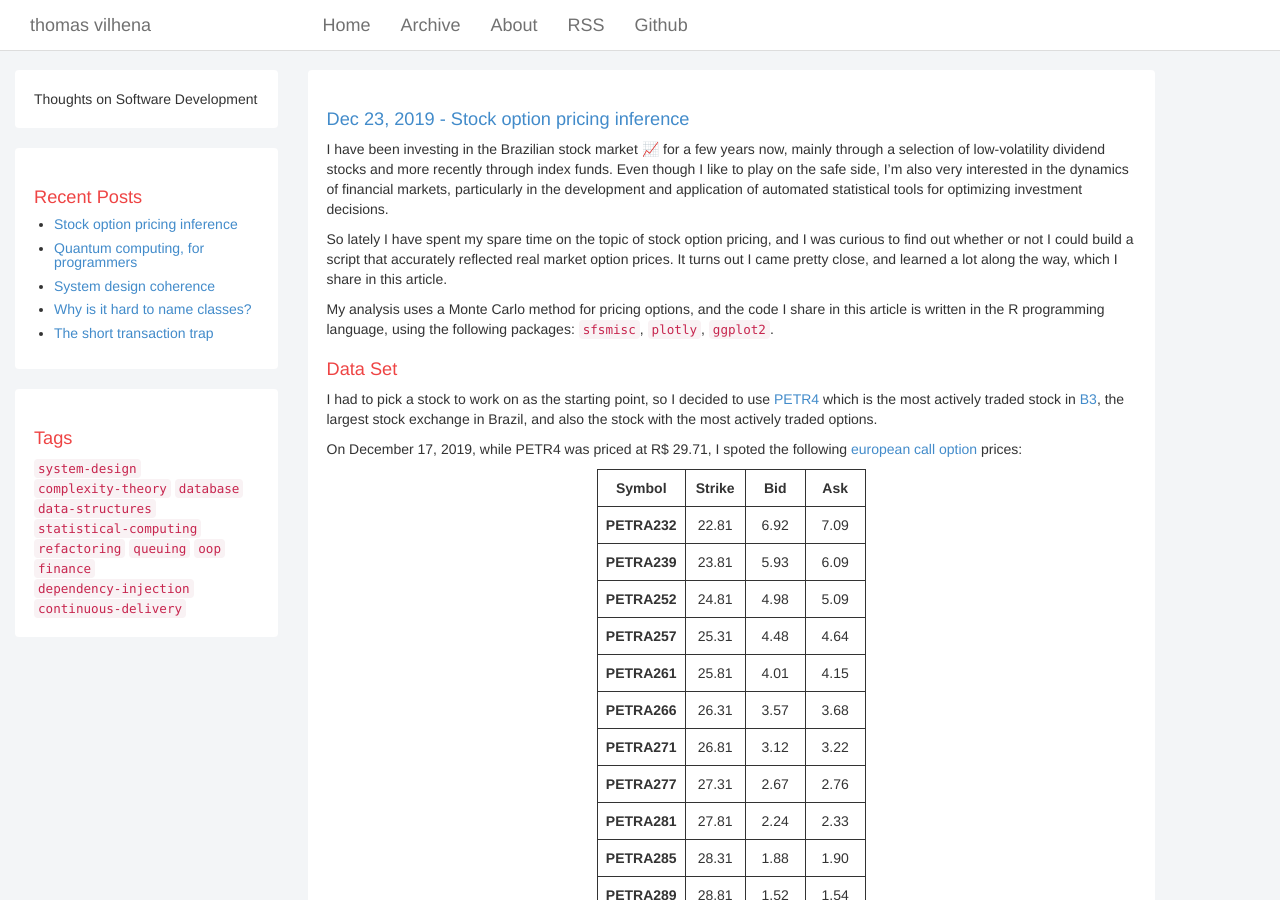
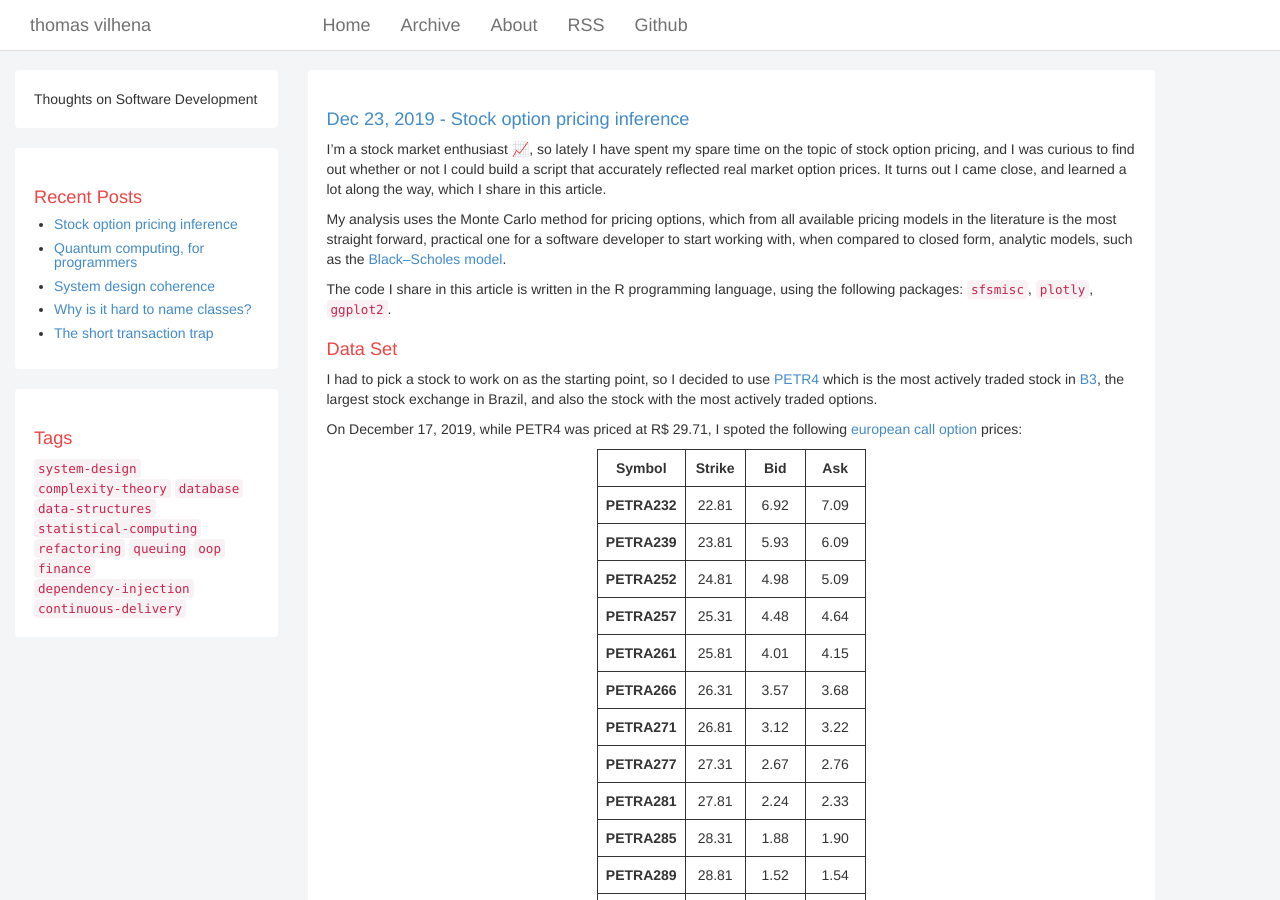
Before and after one commit to TCGV/blog, a Jekyll site: the page built from _posts/2019-12-23-stock-option-pricing-inference.md, in a window 1280 px wide and 900 px high. Built offline with Jekyll 4.4.1, drawn with Linux system fonts in a browser that asks for light colours.

Commit message:
Rephrasing post intro (2019-12-23-stock-option-pricing-inference.md)

```diff
--- a/_posts/2019-12-23-stock-option-pricing-inference.md
+++ b/_posts/2019-12-23-stock-option-pricing-inference.md
@@ -5,11 +5,11 @@ date: 2019-12-23 14:00:00 -0300
 tags: statistical-computing finance
 ---
 
-I have been investing in the Brazilian stock market 📈 for a few years now, mainly through a selection of low-volatility dividend stocks and more recently through index funds. Even though I like to play on the safe side, I'm also very interested in the dynamics of financial markets, particularly in the development and application of automated statistical tools for optimizing investment decisions.
+I'm a stock market enthusiast 📈, so lately I have spent my spare time on the topic of stock option pricing, and I was curious to find out whether or not I could build a script that accurately reflected real market option prices. It turns out I came close, and learned a lot along the way, which I share in this article.
 
-So lately I have spent my spare time on the topic of stock option pricing, and I was curious to find out whether or not I could build a script that accurately reflected real market option prices. It turns out I came pretty close, and learned a lot along the way, which I share in this article.
+My analysis uses the Monte Carlo method for pricing options, which from all available pricing models in the literature is the most straight forward, practical one for a software developer to start working with, when compared to closed form, analytic models, such as the [Black–Scholes model](https://en.wikipedia.org/wiki/Black%E2%80%93Scholes_model).
 
-My analysis uses a Monte Carlo method for pricing options, and the code I share in this article is written in the R programming language, using the following packages: `sfsmisc`, `plotly`, `ggplot2`.
+The code I share in this article is written in the R programming language, using the following packages: `sfsmisc`, `plotly`, `ggplot2`.
 
 Data Set
 ============
```
